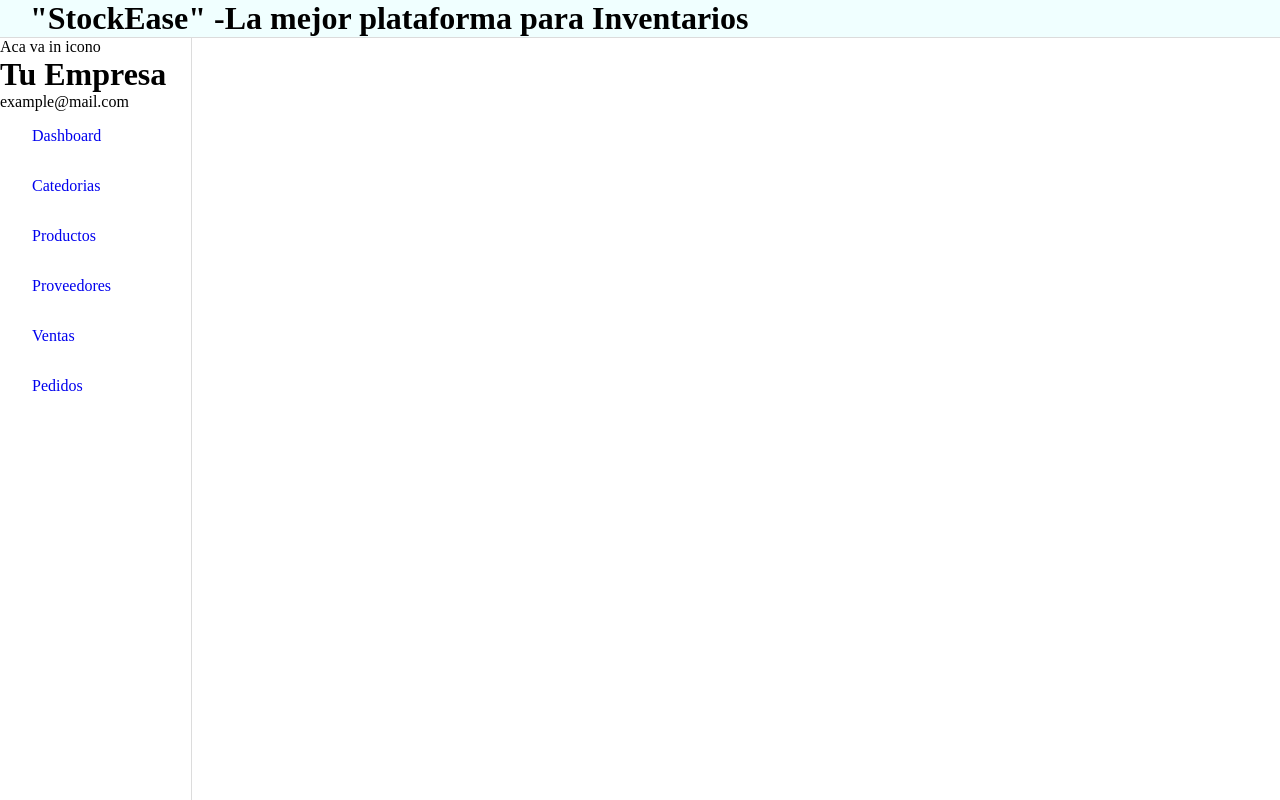
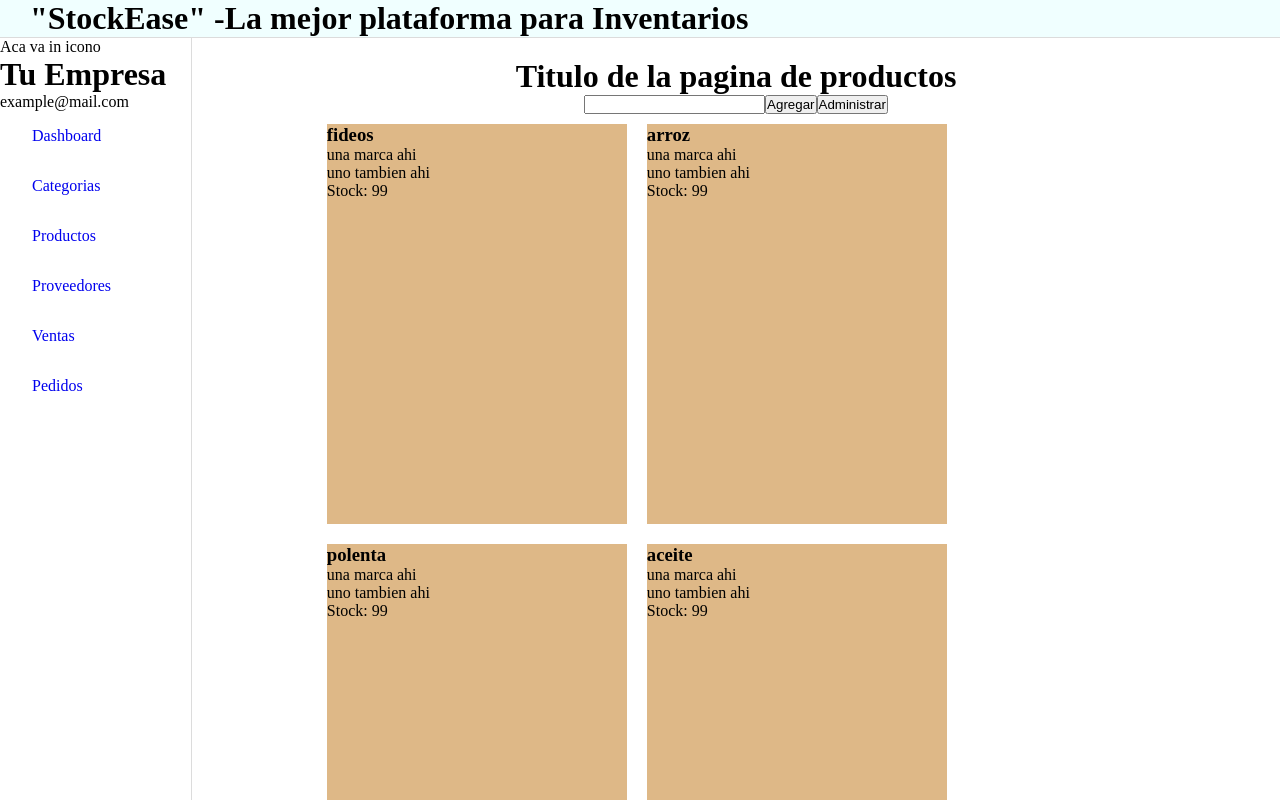
Before and after one commit to No-Country-simulation/s14-21-n-python, a React (Vite) app in the folder frontend/: page /products in a window 1280 px wide. Shown: the top 800 px of the page. Built offline with nearby package versions, Linux system fonts and the light colour scheme.

Commit message:
version mejorada css  maria dashboard

```diff
--- /dev/null
+++ b/frontend/src/App.css
@@ -0,0 +1,32 @@
+/* App.css */
+
+.App{
+  h1 {
+    color: red;
+  }
+  background-color: aqua;
+}
+
+.body {
+  padding: 0;
+  margin: 0;
+}
+
+
+.container {
+  display: grid;
+  grid-template-columns: 260px 1fr 1 fr 1fr;
+  grid-template-rows: 0.2fr 3fr;
+  grid-template-areas:
+  'sidebar header header header'
+  'sidebar Home Home Home'
+  'sidebar Footer Footer Footer';
+  height: 100vh;
+  }
+
+
+
+.content {
+  flex: 1;
+  padding: 20px;
+}
--- a/frontend/src/App.jsx
+++ b/frontend/src/App.jsx
@@ -6,6 +6,7 @@ import Sales from "./components/Sales/Sales";
 import Header from "./components/Header/Header";
 import Sidebar from "./components/Sidebar/Sidebar";
 import Footer from "./components/Footer/Footer";
+import './App.css';
 
 function App() {
   return (
--- a/frontend/src/components/Sidebar/Sidebar.jsx
+++ b/frontend/src/components/Sidebar/Sidebar.jsx
@@ -16,7 +16,7 @@ const Sidebar = () => {
                     <Link to={'/'}>Dashboard </ Link>
                 </li>
 
-                    <a href="/">Catedorias</a>
+                    <a href="/">Categorias</a>
                 </li>
 
                 <li>
```
